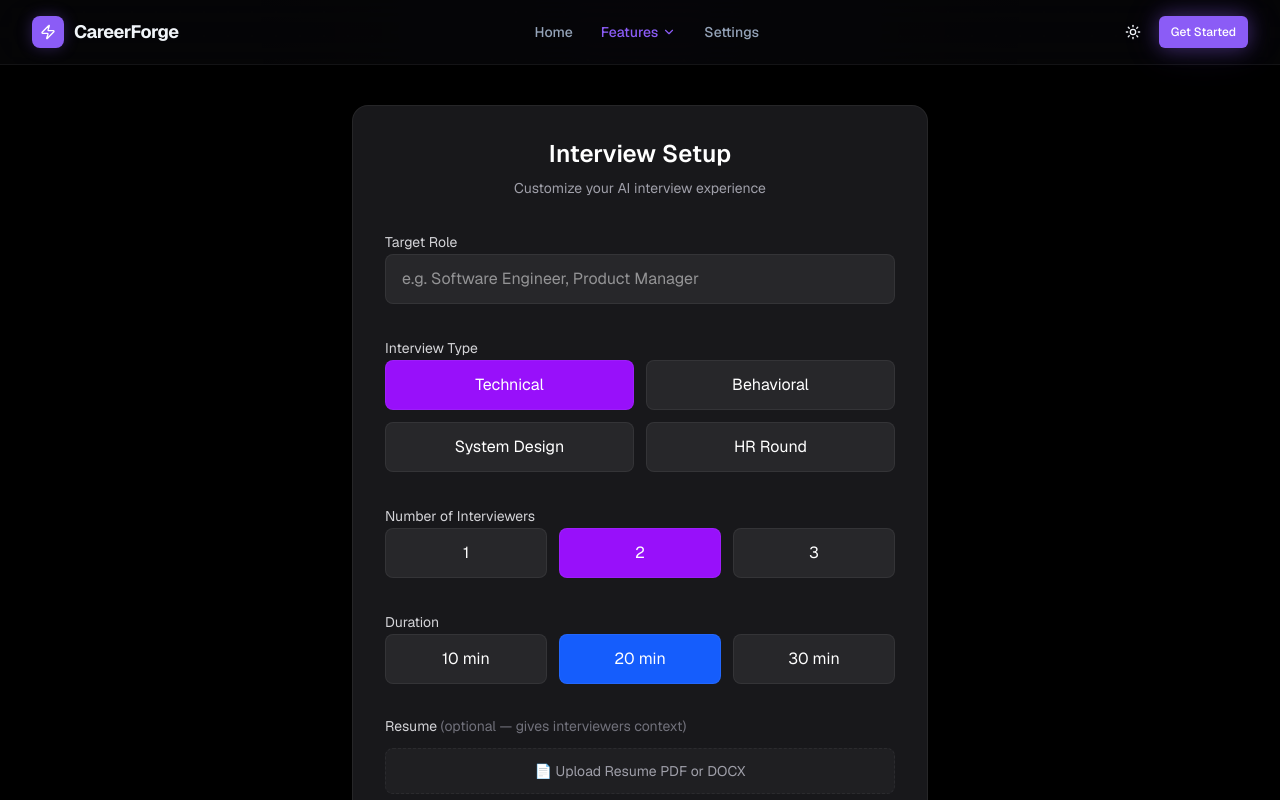
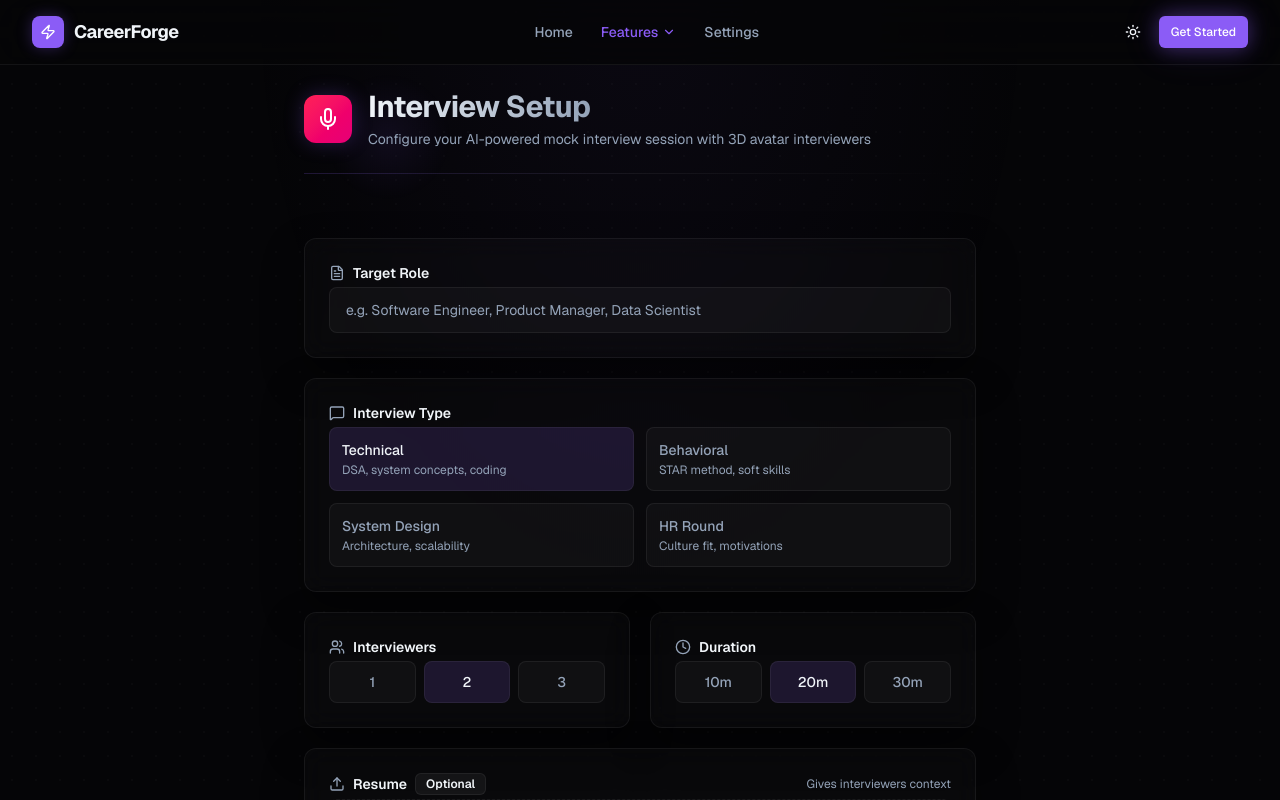
Before and after one commit to ayan70715/career_forge-ai, a Next.js app: page /interview-prep in a window 1280 px wide. Shown: the top 800 px of the page. Built offline with nearby package versions, Linux system fonts and the light colour scheme.

Commit message:
Add files via upload

```diff
--- a/src/app/interview-prep/page.tsx
+++ b/src/app/interview-prep/page.tsx
@@ -1,8 +1,13 @@
 "use client";
 
 import { useState, useRef } from "react";
+import { useRouter } from "next/navigation";
+import { motion } from "framer-motion";
+import { Mic, Users, Clock, FileText, Upload, X, Play, MessageSquare } from "lucide-react";
 import { Button } from "@/components/ui/button";
-import { useRouter } from "next/navigation";
+import { Card, CardContent } from "@/components/ui/card";
+import { Badge } from "@/components/ui/badge";
+import { PageHeader } from "@/components/shared/PageHeader";
 import {
   extractTextFromSupportedResumeFile,
   getSupportedResumeFileType,
@@ -10,6 +15,13 @@ import {
 } from "@/lib/resume/textExtraction";
 
 const FILE_SIZE_LIMIT_MB = Math.round(MAX_RESUME_FILE_SIZE_BYTES / (1024 * 1024));
+
+const INTERVIEW_TYPES = [
+  { key: "technical", label: "Technical", desc: "DSA, system concepts, coding" },
+  { key: "behavioral", label: "Behavioral", desc: "STAR method, soft skills" },
+  { key: "system", label: "System Design", desc: "Architecture, scalability" },
+  { key: "hr", label: "HR Round", desc: "Culture fit, motivations" },
+];
 
 export default function InterviewSetupPage() {
   const router = useRouter();
@@ -27,17 +39,14 @@ export default function InterviewSetupPage() {
   const handleResumeUpload = async (e: React.ChangeEvent<HTMLInputElement>) => {
     const file = e.target.files?.[0];
     if (!file) return;
-
     setFileError("");
     setExtracting(true);
-
     if (file.size > MAX_RESUME_FILE_SIZE_BYTES) {
       setFileError(`File too large. Max ${FILE_SIZE_LIMIT_MB}MB.`);
       setExtracting(false);
       if (fileInputRef.current) fileInputRef.current.value = "";
       return;
     }
-
     const supportedType = getSupportedResumeFileType(file);
     if (!supportedType) {
       setFileError("Unsupported file type. Please upload PDF, DOCX, or text files.");
@@ -45,7 +54,6 @@ export default function InterviewSetupPage() {
       if (fileInputRef.current) fileInputRef.current.value = "";
       return;
     }
-
     try {
       const extracted = await extractTextFromSupportedResumeFile(file);
       if (!extracted.text.trim()) {
@@ -71,129 +79,154 @@ export default function InterviewSetupPage() {
   };
 
   const startInterview = () => {
-    localStorage.setItem(
-      "interviewConfig",
-      JSON.stringify({
-        role,
-        type,
-        interviewerCount,
-        duration,
+    localStorage.setItem("interviewConfig", JSON.stringify({
+      role, type, interviewerCount, duration,
       resumeText: resumeText || null,
-      })
-    );
+    }));
     router.push("/interview-prep/room");
   };
 
   return (
-    <div className="min-h-screen bg-black text-white flex items-center justify-center px-6 py-10">
-      <div className="w-full max-w-xl bg-zinc-900 border border-zinc-800 rounded-2xl p-8 shadow-xl space-y-8">
+    <motion.div
+      initial={{ opacity: 0 }}
+      animate={{ opacity: 1 }}
+      transition={{ duration: 0.4 }}
+      className="relative max-w-2xl mx-auto pb-10"
+    >
+      <PageHeader
+        icon={Mic}
+        title="Interview Setup"
+        subtitle="Configure your AI-powered mock interview session with 3D avatar interviewers"
+        gradient="from-rose-500 to-pink-600"
+      />
 
-        {/* Header */}
-        <div className="text-center space-y-2">
-          <h1 className="text-2xl font-semibold">Interview Setup</h1>
-          <p className="text-sm text-zinc-400">Customize your AI interview experience</p>
-        </div>
+      <div className="space-y-5">
 
         {/* Role */}
-        <div className="space-y-2">
-          <label className="text-sm text-zinc-300">Target Role</label>
+        <Card className="border-glass-border/80 bg-surface-1/95 shadow-[0_18px_40px_var(--shadow-heavy)]">
+          <CardContent className="p-6 space-y-3">
+            <div className="flex items-center gap-2 mb-1">
+              <FileText className="h-4 w-4 text-muted-foreground" />
+              <h2 className="text-sm font-semibold text-foreground">Target Role</h2>
+            </div>
             <input
               value={role}
               onChange={(e) => setRole(e.target.value)}
-            placeholder="e.g. Software Engineer, Product Manager"
-            className="w-full px-4 py-3 rounded-lg bg-zinc-800 border border-zinc-700 focus:outline-none focus:border-purple-500 transition"
+              placeholder="e.g. Software Engineer, Product Manager, Data Scientist"
+              className="w-full px-4 py-3 rounded-lg bg-surface-2 border border-glass-border text-foreground placeholder:text-muted-foreground text-sm focus:outline-none focus:border-primary transition"
             />
-        </div>
+          </CardContent>
+        </Card>
 
         {/* Interview Type */}
-        <div className="space-y-3">
-          <label className="text-sm text-zinc-300">Interview Type</label>
+        <Card className="border-glass-border/80 bg-surface-1/95 shadow-[0_18px_40px_var(--shadow-heavy)]">
+          <CardContent className="p-6 space-y-3">
+            <div className="flex items-center gap-2 mb-1">
+              <MessageSquare className="h-4 w-4 text-muted-foreground" />
+              <h2 className="text-sm font-semibold text-foreground">Interview Type</h2>
+            </div>
             <div className="grid grid-cols-2 gap-3">
-            {[
-              { key: "technical", label: "Technical" },
-              { key: "behavioral", label: "Behavioral" },
-              { key: "system", label: "System Design" },
-              { key: "hr", label: "HR Round" },
-            ].map((item) => (
+              {INTERVIEW_TYPES.map((item) => (
                 <button
                   key={item.key}
                   onClick={() => setType(item.key)}
-                className={`py-3 rounded-lg border transition ${
+                  className={`p-3 rounded-lg border text-left transition-all ${
                     type === item.key
-                    ? "bg-purple-600 border-purple-500"
-                    : "bg-zinc-800 border-zinc-700 hover:bg-zinc-700"
+                      ? "bg-primary/15 border-primary/50 text-foreground"
+                      : "bg-surface-2 border-glass-border text-muted-foreground hover:border-primary/30 hover:text-foreground"
                   }`}
                 >
-                {item.label}
+                  <div className="text-sm font-medium">{item.label}</div>
+                  <div className="text-xs text-muted-foreground mt-0.5">{item.desc}</div>
                 </button>
               ))}
             </div>
+          </CardContent>
+        </Card>
+
+        {/* Interviewers + Duration */}
+        <div className="grid grid-cols-2 gap-5">
+          <Card className="border-glass-border/80 bg-surface-1/95 shadow-[0_18px_40px_var(--shadow-heavy)]">
+            <CardContent className="p-6 space-y-3">
+              <div className="flex items-center gap-2 mb-1">
+                <Users className="h-4 w-4 text-muted-foreground" />
+                <h2 className="text-sm font-semibold text-foreground">Interviewers</h2>
               </div>
-
-        {/* Interviewers */}
-        <div className="space-y-3">
-          <label className="text-sm text-zinc-300">Number of Interviewers</label>
-          <div className="grid grid-cols-3 gap-3">
+              <div className="flex gap-2">
                 {[1, 2, 3].map((num) => (
                   <button
                     key={num}
                     onClick={() => setInterviewerCount(num)}
-                className={`py-3 rounded-lg border transition ${
+                    className={`flex-1 py-2.5 rounded-lg border text-sm font-medium transition-all ${
                       interviewerCount === num
-                    ? "bg-purple-600 border-purple-500"
-                    : "bg-zinc-800 border-zinc-700 hover:bg-zinc-700"
+                        ? "bg-primary/15 border-primary/50 text-foreground"
+                        : "bg-surface-2 border-glass-border text-muted-foreground hover:border-primary/30"
                     }`}
                   >
                     {num}
                   </button>
                 ))}
               </div>
+            </CardContent>
+          </Card>
+
+          <Card className="border-glass-border/80 bg-surface-1/95 shadow-[0_18px_40px_var(--shadow-heavy)]">
+            <CardContent className="p-6 space-y-3">
+              <div className="flex items-center gap-2 mb-1">
+                <Clock className="h-4 w-4 text-muted-foreground" />
+                <h2 className="text-sm font-semibold text-foreground">Duration</h2>
               </div>
-
-        {/* Duration */}
-        <div className="space-y-3">
-          <label className="text-sm text-zinc-300">Duration</label>
-          <div className="grid grid-cols-3 gap-3">
+              <div className="flex gap-2">
                 {[10, 20, 30].map((time) => (
                   <button
                     key={time}
                     onClick={() => setDuration(time)}
-                className={`py-3 rounded-lg border transition ${
+                    className={`flex-1 py-2.5 rounded-lg border text-sm font-medium transition-all ${
                       duration === time
-                    ? "bg-blue-600 border-blue-500"
-                    : "bg-zinc-800 border-zinc-700 hover:bg-zinc-700"
+                        ? "bg-primary/15 border-primary/50 text-foreground"
+                        : "bg-surface-2 border-glass-border text-muted-foreground hover:border-primary/30"
                     }`}
                   >
-                {time} min
+                    {time}m
                   </button>
                 ))}
               </div>
+            </CardContent>
+          </Card>
         </div>
 
-        {/* Resume Upload (optional) */}
-        <div className="space-y-3">
-          <div className="flex items-center justify-between">
-            <label className="text-sm text-zinc-300">Resume <span className="text-zinc-500">(optional — gives interviewers context)</span></label>
+        {/* Resume */}
+        <Card className="border-glass-border/80 bg-surface-1/95 shadow-[0_18px_40px_var(--shadow-heavy)]">
+          <CardContent className="p-6 space-y-3">
+            <div className="flex items-center justify-between mb-1">
+              <div className="flex items-center gap-2">
+                <Upload className="h-4 w-4 text-muted-foreground" />
+                <h2 className="text-sm font-semibold text-foreground">Resume</h2>
+                <Badge variant="secondary" className="text-xs">Optional</Badge>
+              </div>
+              <span className="text-xs text-muted-foreground">Gives interviewers context</span>
             </div>
 
             {fileError && (
-            <p className="text-xs text-red-400">{fileError}</p>
+              <p className="text-xs text-destructive">{fileError}</p>
             )}
 
             {resumeFileName ? (
-            <div className="flex items-center justify-between px-4 py-3 rounded-lg bg-zinc-800 border border-green-700/50">
+              <div className="flex items-center justify-between px-4 py-3 rounded-lg bg-success/10 border border-success/25">
                 <div className="flex items-center gap-2">
-                <span className="text-green-400 text-sm">✓</span>
-                <span className="text-sm text-zinc-300 truncate max-w-[260px]">{resumeFileName}</span>
+                  <span className="text-success text-sm">✓</span>
+                  <span className="text-sm text-foreground truncate max-w-[260px]">{resumeFileName}</span>
                 </div>
-              <button onClick={clearResume} className="text-zinc-500 hover:text-red-400 text-xs transition ml-2">✕ Remove</button>
+                <button onClick={clearResume} className="text-muted-foreground hover:text-destructive transition ml-2">
+                  <X className="h-4 w-4" />
+                </button>
               </div>
             ) : (
               <div className="space-y-2">
                 <button
                   onClick={() => fileInputRef.current?.click()}
                   disabled={extracting}
-                className="w-full py-3 rounded-lg border border-dashed border-zinc-600 hover:border-purple-500 bg-zinc-800/50 hover:bg-zinc-800 text-sm text-zinc-400 hover:text-zinc-200 transition disabled:opacity-50"
+                  className="w-full py-3 rounded-lg border border-dashed border-glass-border hover:border-primary/50 bg-surface-2/50 hover:bg-surface-2 text-sm text-muted-foreground hover:text-foreground transition disabled:opacity-50"
                 >
                   {extracting ? "⏳ Extracting..." : "📄 Upload Resume PDF or DOCX"}
                 </button>
@@ -209,29 +242,32 @@ export default function InterviewSetupPage() {
                   onChange={(e) => setResumeText(e.target.value)}
                   placeholder="Or paste resume text here..."
                   rows={3}
-                className="w-full px-4 py-3 rounded-lg bg-zinc-800 border border-zinc-700 focus:outline-none focus:border-purple-500 text-sm text-zinc-300 placeholder:text-zinc-600 resize-none transition"
+                  className="w-full px-4 py-3 rounded-lg bg-surface-2 border border-glass-border text-sm text-foreground placeholder:text-muted-foreground focus:outline-none focus:border-primary resize-none transition"
                 />
               </div>
             )}
-        </div>
+          </CardContent>
+        </Card>
 
-        {/* Start */}
+        {/* Actions */}
+        <div className="flex flex-col gap-3">
           <Button
             onClick={startInterview}
-          className="w-full py-3 text-lg bg-gradient-to-r from-purple-600 to-blue-600 hover:from-purple-700 hover:to-blue-700"
+            className="w-full py-6 text-base gap-2 bg-gradient-to-r from-rose-500 to-pink-600 hover:from-rose-600 hover:to-pink-700 text-white border-0"
           >
-          ▶ Start Interview
+            <Play className="h-5 w-5" />
+            Start Interview
           </Button>
-
-        {/* Chat Mode */}
           <Button
             variant="outline"
             className="w-full"
             onClick={() => router.push("/interview-prep/chat")}
           >
-          💬 Use Classic Chat Mode
+            <MessageSquare className="h-4 w-4 mr-2" />
+            Use Classic Chat Mode
           </Button>
         </div>
       </div>
+    </motion.div>
   );
 }
```
Lines whose indentation alone changed are shown as unchanged.
